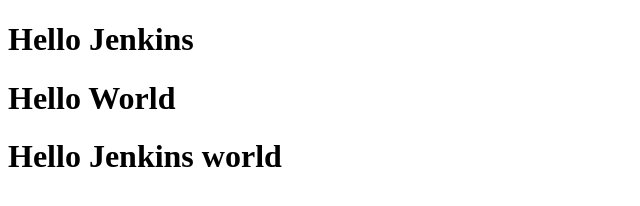
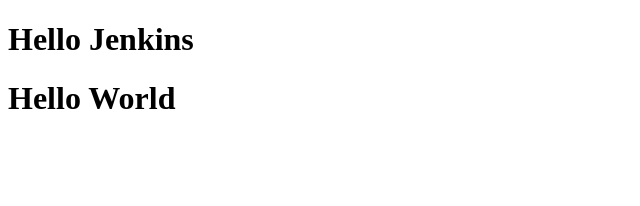
Before and after one commit to VherdenJay/Jenkins, a plain HTML site: page index.html in a window 1280 px wide. Shown: the whole page, without its empty margins (0-640 px from the left). Drawn offline with Linux system fonts and the light colour scheme.

Commit message:
Deleted a line

```diff
--- a/index.html
+++ b/index.html
@@ -8,6 +8,5 @@
 <body>
     <h1>Hello Jenkins</h1>
     <h1>Hello World</h1>
-    <h1>Hello Jenkins world</h1>
 </body>
 </html>
```
